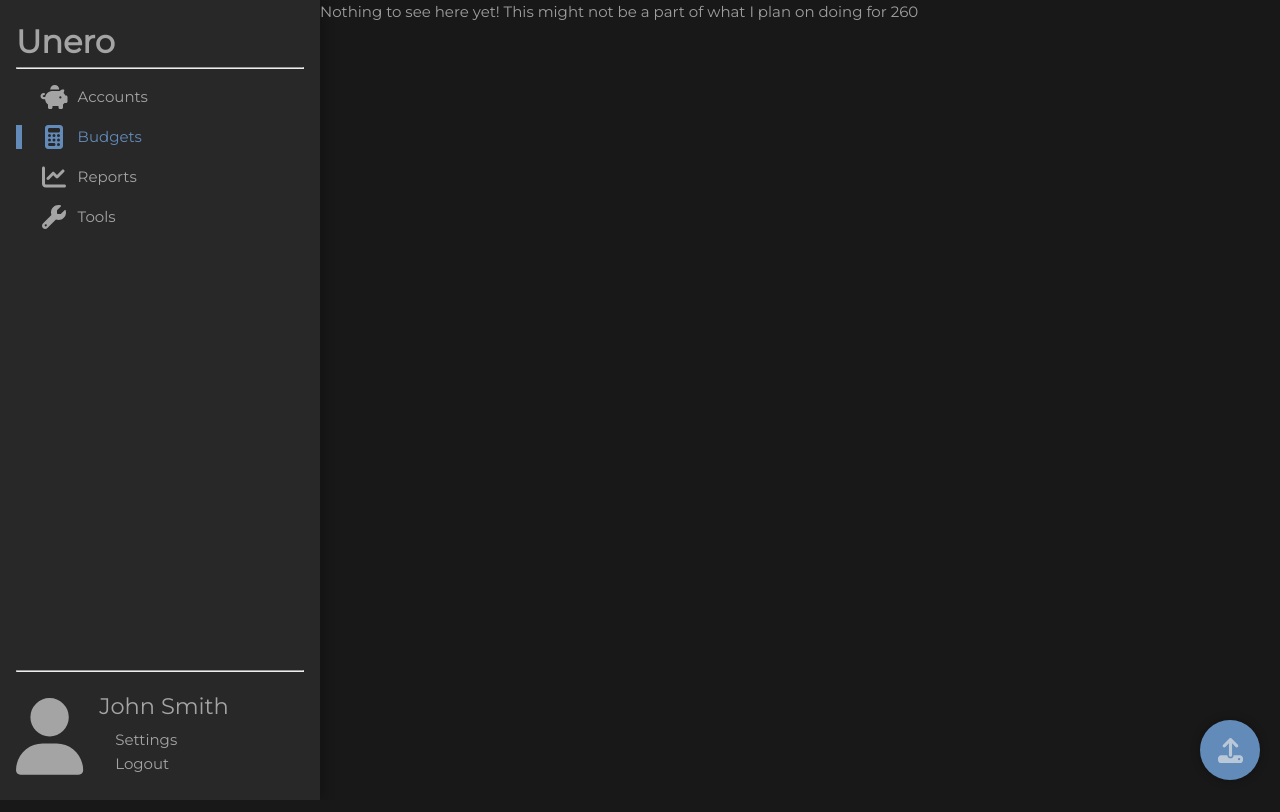
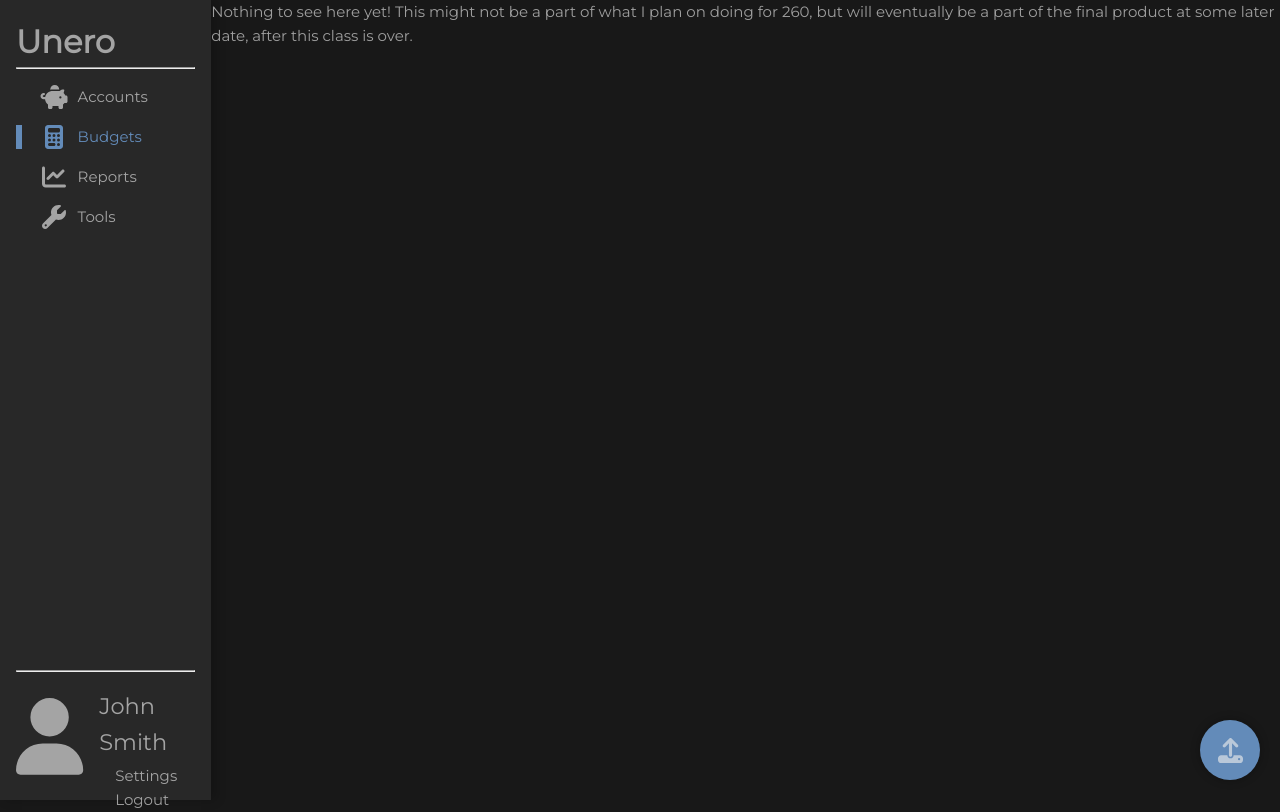
Before and after one commit to pawlh/dime, a Vue app: page /budgets in a window 1280 px wide. Built offline with nearby package versions, Linux system fonts and the light colour scheme.

Commit message:
add not ready notice

```diff
--- /dev/null
+++ b/src/components/NotReady.vue
@@ -0,0 +1,14 @@
+<template>
+  Nothing to see here yet! This might not be a part of what I plan on doing for 260, but will eventually be a part of
+  the final product at some later date, after this class is over.
+</template>
+
+<script>
+export default {
+  name: "NotReady"
+}
+</script>
+
+<style scoped>
+
+</style>
--- a/src/views/Budgets.vue
+++ b/src/views/Budgets.vue
@@ -1,9 +1,10 @@
 <script setup>
 
+import NotReady from "@/components/NotReady.vue";
 </script>
 
 <template>
-  Nothing to see here yet! This might not be a part of what I plan on doing for 260
+  <NotReady/>
 </template>
 
 <style scoped>
--- a/src/views/Reports.vue
+++ b/src/views/Reports.vue
@@ -1,9 +1,9 @@
 <script setup>
-
+import NotReady from "@/components/NotReady.vue";
 </script>
 
 <template>
-  Nothing to see here yet! This might not be a part of what I plan on doing for 260
+  <NotReady/>
 </template>
 
 <style scoped>
--- a/src/views/tools/Accounts.vue
+++ b/src/views/tools/Accounts.vue
@@ -1,11 +1,9 @@
 <template>
-
+  <NotReady/>
 </template>
 
-<script>
-export default {
-  name: "Accounts"
-}
+<script setup>
+import NotReady from "@/components/NotReady.vue";
 </script>
 
 <style scoped>
```
